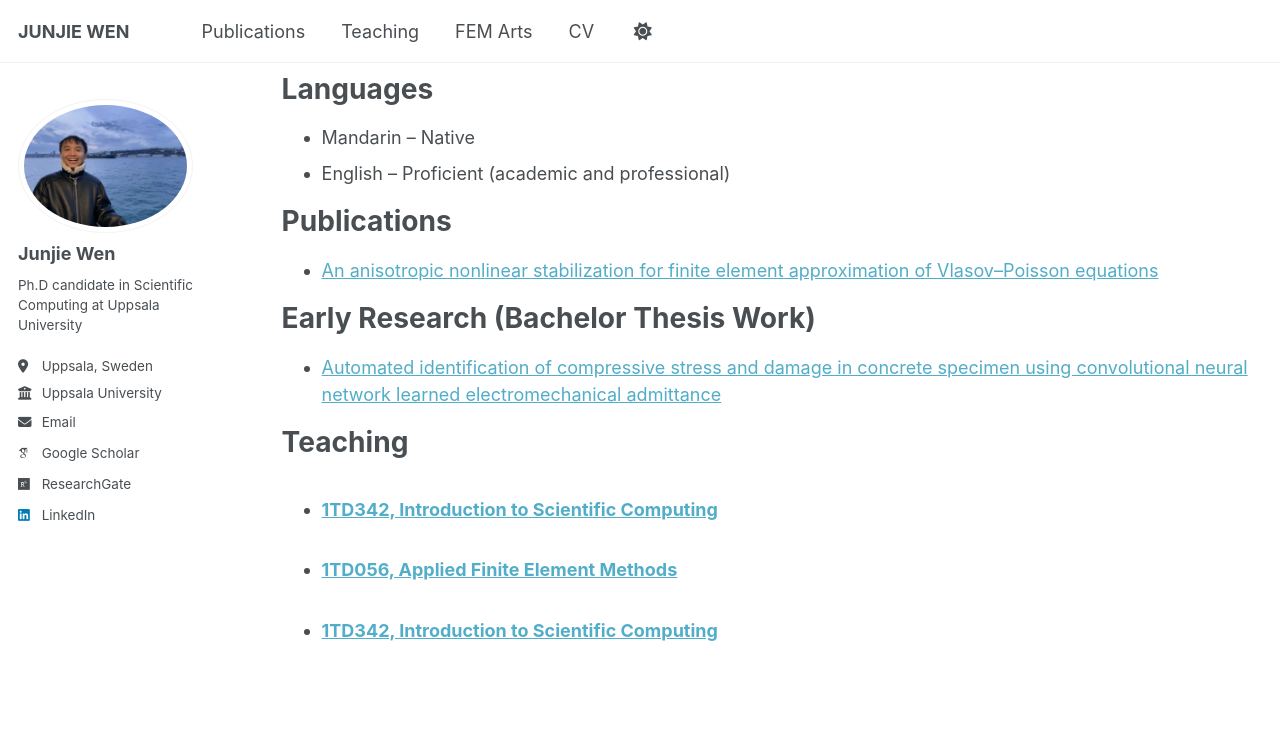
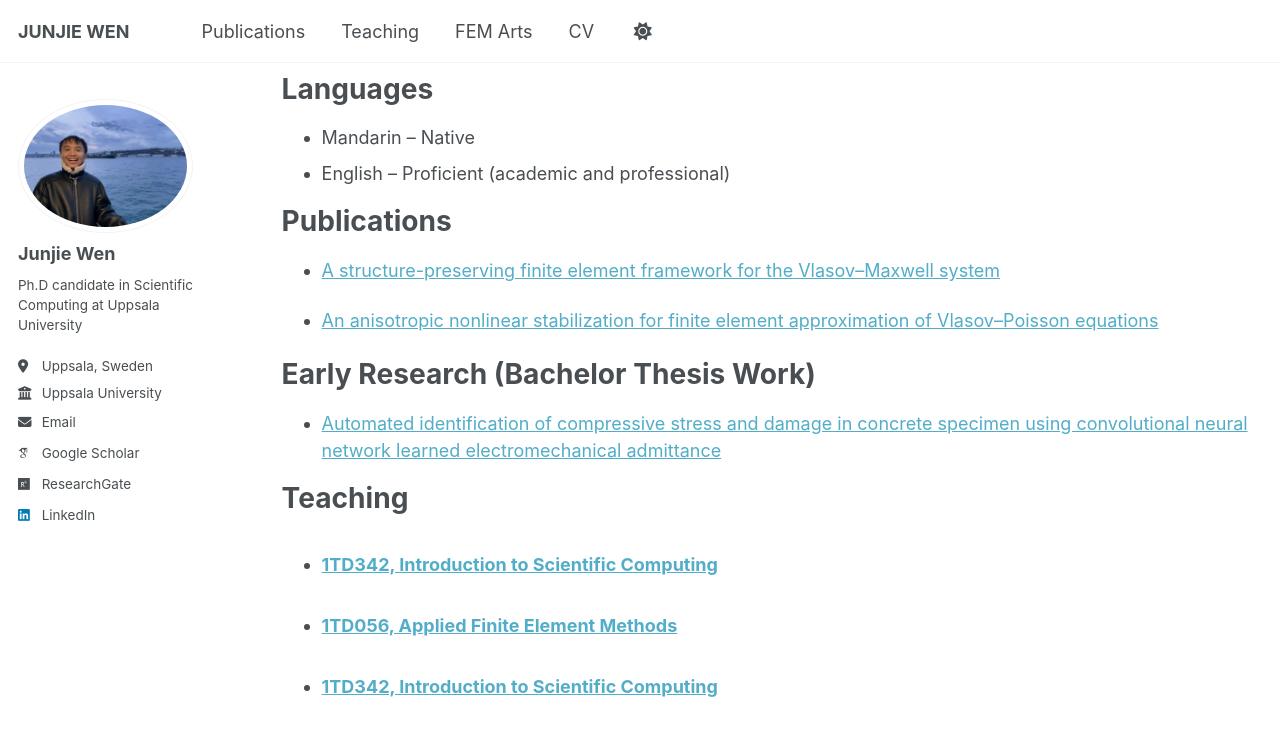
Before and after one commit to WjjSteve/WjjSteve.github.io, a Jekyll site: the page built from _pages/cv.md, in a window 1280 px wide and 900 px high, scrolled down 566 px. Shown: the top 736 px of the window. Built offline with Jekyll 4.4.1, drawn with Linux system fonts in a browser that asks for light colours; some web fonts are replaced; a script that is not in the unit is left out.

Commit message:
Update cv.md

```diff
--- a/_pages/cv.md
+++ b/_pages/cv.md
@@ -33,6 +33,8 @@ Languages
 
 Publications
 ======
+* [A structure-preserving finite element framework for the Vlasov–Maxwell system](https://www.sciencedirect.com/science/article/pii/S0045782525005626)
+
 * [An anisotropic nonlinear stabilization for finite element approximation of Vlasov–Poisson equations](https://www.sciencedirect.com/science/article/pii/S0021999125003626?via%3Dihub)
 
 Early Research (Bachelor Thesis Work)
```
